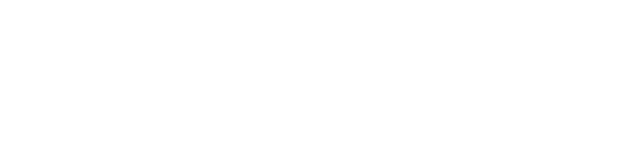
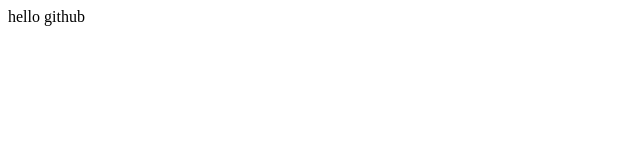
Before and after one commit to yjt151/git-demo, a plain HTML site: page index.html in a window 1280 px wide. Shown: the whole page, without its empty margins (0-640 px from the left). Drawn offline with Linux system fonts and the light colour scheme.

Commit message:
A程序员第二次提交

```diff
--- a/index.html
+++ b/index.html
@@ -8,7 +8,7 @@
 </head>
 
 <body>
-
+    hello github
 </body>
 
 </html>
```
